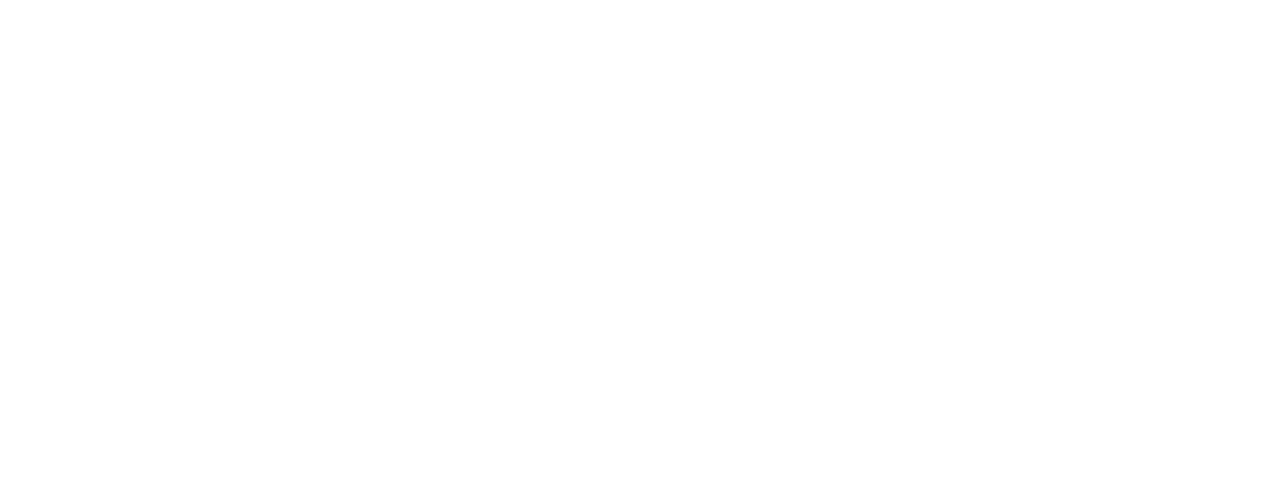
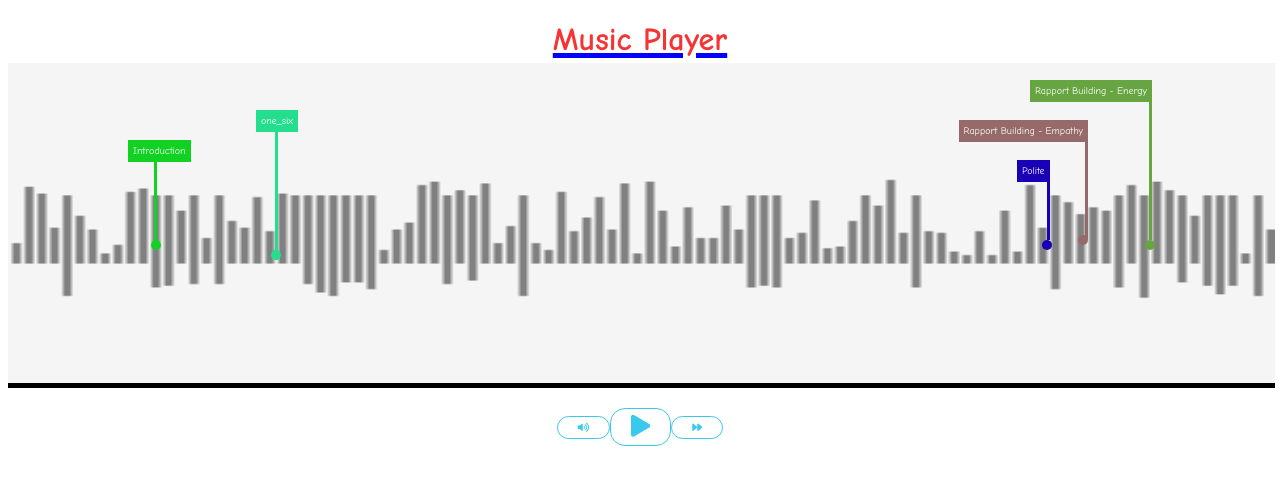
Before and after one commit to Shubham-047/MusicPlayer, a plain HTML site: page index.html in a window 1280 px wide. Drawn offline with Linux system fonts and the light colour scheme.

Commit message:
music player completed

```diff
--- a/index.html
+++ b/index.html
@@ -4,10 +4,45 @@
     <meta charset="UTF-8">
     <meta http-equiv="X-UA-Compatible" content="IE=edge">
     <meta name="viewport" content="width=device-width, initial-scale=1.0">
+    <link rel="stylesheet" href="./musicPlayer.css" />
+
+    <link rel="stylesheet" href="https://pro.fontawesome.com/releases/v5.10.0/css/all.css" integrity="sha384-AYmEC3Yw5cVb3ZcuHtOA93w35dYTsvhLPVnYs9eStHfGJvOvKxVfELGroGkvsg+p" crossorigin="anonymous"/>
     <title>Document</title>
 </head>
-<body>
-    <div id="main"></div>
+<body onload="draw()">
+    <h1>Music Player</h1>
+    <div class="intro">Introduction</div>
+    <div class="line1"></div>
+    <div class="circle1"></div>
+    <div class="one">one_six</div>
+    <div class="line2"></div>
+    <div class="circle2"></div>
+    <div class="rapport1">Rapport Building - Energy</div>
+    <div class="line3"></div>
+    <div class="circle3"></div>
+    <div class="rapport2">Rapport Building - Empathy</div>
+    <div class="line4"></div>
+    <div class="circle4"></div>
+    <div class="pofile">Polite</div>
+    <div class="line5"></div>
+    <div class="circle5"></div>
+    <div id="main">
+        <canvas id="myCanvas" ></canvas>
+    </div>
+    <div class="musicCont">
+        <audio src="./Music/audio1.mpeg" id="music"></audio>
+        <div class="btns">
+            <button id="volume" class="action_btn">
+                <i class="fas fa-volume-up"></i>
+            </button>
+             <button id="play" class="action_btn play">
+                <i class="fas fa-play"></i>
+            </button>
+             <button id="forward" class="action_btn">
+                <i class="fas fa-forward"></i>
+            </button>
+        </div>
+    </div>
 </body>
 <script src="./musicPlayer.js"></script>
 </html>
--- /dev/null
+++ b/musicPlayer.css
@@ -0,0 +1,197 @@
+body{
+    text-align: center;
+    font-family: Comic Sans MS;
+}
+h1{
+    margin-bottom: 5px;
+    color: rgb(247, 52, 52);
+    text-decoration: 5px solid blue underline;
+}
+.intro{
+
+    padding: 5px;
+    color: white;
+    font-weight: 300;
+    font-size: 10px;
+    background-color: #11D223;
+    position: fixed;
+    top: 140px;
+    left: 10%;
+
+}
+.line1{
+    width: 3px;
+    height: 85px;
+   background-color: #11D223;
+    position: fixed;
+    top: 160px;
+    left: 12%;
+}
+.circle1{
+    width: 10px;
+    height: 10px;
+    border-radius: 50%;
+   background-color: #11D223;
+    position: fixed;
+    top: 240px;
+    left: 11.8%;
+}
+.one{
+    padding: 5px;
+    color: white;
+    font-weight: 300;
+    font-size: 10px;
+    text-align: center;
+    justify-content: center;
+    background-color: #22DE8D;
+    position: fixed;
+    top: 110px;
+    left: 20%;
+}
+.line2{
+    width: 3px;
+    height: 130px;
+   background-color: #22DE8D;
+    position: fixed;
+    top: 130px;
+    left: 21.5%;
+}
+.circle2{
+    width: 10px;
+    height: 10px;
+    border-radius: 50%;
+   background-color: #22DE8D;
+    position: fixed;
+    top: 250px;
+    left: 21.2%;
+}
+.rapport1{
+
+    padding: 5px;
+    color: white;
+    font-weight: 300;
+    font-size: 10px;
+    background-color: #67A542;
+    position: fixed;
+     top: 80px;
+     right: 10%;
+}
+
+.line3{
+    width: 3px;
+    height: 150px;
+   background-color: #67A542;
+    position: fixed;
+    top: 90px;
+    right: 10%;
+}
+.circle3{
+    width: 10px;
+    height: 10px;
+    border-radius: 50%;
+   background-color: #67A542;
+    position: fixed;
+    top: 240px;
+    right: 9.8%;
+}
+.rapport2{
+    padding: 5px;
+    color: white;
+    font-weight: 300;
+    font-size:10px;
+    background-color: #966A6A;
+    position: fixed;
+    top: 120px;
+    right: 15%;
+}
+
+.line4{
+    width: 3px;
+    height: 100px;
+   background-color: #966A6A;
+    position: fixed;
+    top: 140px;
+    right: 15%;
+}
+.circle4{
+    width: 10px;
+    height: 10px;
+    border-radius: 50%;
+   background-color: #966A6A;
+    position: fixed;
+    top: 235px;
+    right: 15%;
+}
+.pofile{
+
+    padding: 5px;
+    color: white;
+    font-weight: 300;
+    font-size: 10px;
+    background-color: #1900B7;
+    position: fixed;
+    top: 160px;
+    right: 18%;
+}
+
+.line5{
+    width: 3px;
+    height: 60px;
+   background-color: #1900B7;
+    position: fixed;
+    top: 180px;
+    right: 18%;
+}
+.circle5{
+    width: 10px;
+    height: 10px;
+    border-radius: 50%;
+   background-color: #1900B7;
+    position: fixed;
+    top: 240px;
+    right: 17.8%;
+}
+
+#main{
+    height: 40vh;
+    width: 99vw;
+    margin: auto;
+    padding: 0%;
+    background-color: whitesmoke;
+    border-bottom: 5px solid ;
+
+
+}
+
+#myCanvas{
+    height: 80%;
+    width: 100%;
+
+    padding: 5% 2px 0px 0px;
+    /* border: 5px solid rgb(49, 48, 48); */
+}
+
+.btns{
+    display: flex;
+    align-items: center;
+    justify-content: center;
+
+
+}
+.musicCont{
+    margin-top: 20px;
+}
+.action_btn{
+background-color: white;
+color:rgb(56,201,236) ;
+border: 1px solid rgb(56,201,236);
+border-radius: 15px;
+cursor: pointer;
+font-size: 10px;
+padding: 5px 20px;
+
+
+}
+.play{
+    font-size: 22px;
+}
--- a/musicPlayer.js
+++ b/musicPlayer.js
@@ -1 +1,172 @@
-console.log("hi")
+const music = document.getElementById("music");
+const play = document.getElementById("play");
+const vol = document.getElementById("volume");
+const forward = document.getElementById("forward");
+const musicCont = document.querySelector(".musicCont");
+
+var len = document.querySelector("#main").offsetWidth; // given the length of the main div
+
+var min = 5; //minimum value of bars
+var max = 60; //maximum value of the bars
+
+//declaring new array in filling it with randoms numbers
+var graph = new Array(len).fill(min).map((e) => {
+  let num = Math.floor(Math.random() * max);
+  if (num + e > max) {
+    return num + e - 10;
+  } else {
+    return num + e;
+  }
+});
+
+
+
+var canvas = document.getElementById("myCanvas"); //declaring canvas
+var ctx = canvas.getContext("2d"); //generating canvas context
+
+
+
+
+// for drawing all the bars in graph order in canvas initially
+function draw() {
+  var width = 2;
+  var X = 1;
+
+  for (var i = 0; i < graph.length; i += 10) {
+    var bars = graph[i];
+    if (bars < 50) {
+      ctx.fillStyle = "gray";
+      ctx.fillRect(X, 80, width, -bars);
+    } else {
+      ctx.fillStyle = "gray";
+      ctx.fillRect(X, 40, width, bars);
+    }
+    X += width + 1;
+  }
+}
+
+
+
+let count = 0;
+let interval;
+function timer() {
+  interval = setInterval(() => {
+    count++;
+
+    fill(count);
+  }, 2000);
+}
+
+
+//for fillings all the bars with red in synchronous  way
+function fill(count) {
+  var width = 2;
+  var X = 1;
+
+  for (var i = 0; i < Math.floor((len * count) / 100); i += 10) {
+    var bars = graph[i];
+    if (bars < 50) {
+      ctx.fillStyle = "red";
+      ctx.fillRect(X, 80, width, -bars);
+    } else {
+      ctx.fillStyle = "red";
+      ctx.fillRect(X, 40, width, bars);
+    }
+    X += width + 1;
+  }
+}
+
+
+//adding eventListener to canvas for music movements
+canvas.addEventListener("click", (e) => {
+
+  let st = e.x / music.duration;
+
+  let x = e.x / (len / music.duration);
+  music.currentTime = x;
+
+  var width = 2;
+  var X = 1;
+  for (var i = 0; i < len; i += 10) {       // for fillings the bars till which mouse pointer is there
+    var bars = graph[i];
+    if (i < e.x) {
+      if (bars < 50) {
+        ctx.fillStyle = "red";
+        ctx.fillRect(X, 80, width, -bars);
+      } else {
+        ctx.fillStyle = "red";
+        ctx.fillRect(X, 40, width, bars);
+      }
+    } else {
+      if (bars < 50) {
+        ctx.fillStyle = "gray";
+        ctx.fillRect(X, 80, width, -bars);
+      } else {
+        ctx.fillStyle = "gray";
+        ctx.fillRect(X, 40, width, bars);
+      }
+    }
+    X += width + 1;
+  }
+
+});
+
+
+//Function to play song
+function playSong() {
+  musicCont.classList.add("play");
+  play.querySelector("i.fas").classList.remove("fa-play");
+  play.querySelector("i.fas").classList.add("fa-pause");
+  music.play();
+  timer();
+}
+
+//Function to pause song
+function pauseSong() {
+  musicCont.classList.remove("play");
+  play.querySelector("i.fas").classList.remove("fa-pause");
+  play.querySelector("i.fas").classList.add("fa-play");
+  music.pause();
+  clearInterval(interval);
+}
+
+//Function for unmute
+function muteOff() {
+  musicCont.classList.add("mute");
+  vol.querySelector("i.fas").classList.remove("fa-volume-up");
+  vol.querySelector("i.fas").classList.add("fa-volume-mute");
+  music.muted = true;
+}
+
+//function for mute
+function muteOn() {
+  musicCont.classList.remove("mute");
+  vol.querySelector("i.fas").classList.add("fa-volume-up");
+  vol.querySelector("i.fas").classList.remove("fa-volume-mute");
+  music.muted = false;
+}
+
+//Event Listeners
+//For play and pause of audio
+play.addEventListener("click", () => {
+  const isPlay = musicCont.classList.contains("play");
+
+  if (isPlay) {
+    pauseSong();
+  } else {
+    music.play();
+    playSong();
+  }
+});
+
+//event listener for mute/unmute of audio
+vol.addEventListener("click", () => {
+  const isMute = musicCont.classList.contains("mute");
+  if (isMute) {
+    muteOn();
+  } else {
+    muteOff();
+  }
+});
+
+music.addEventListener("timeupdate", updateProgress);
```
Also changed, not shown: 3 other files.
